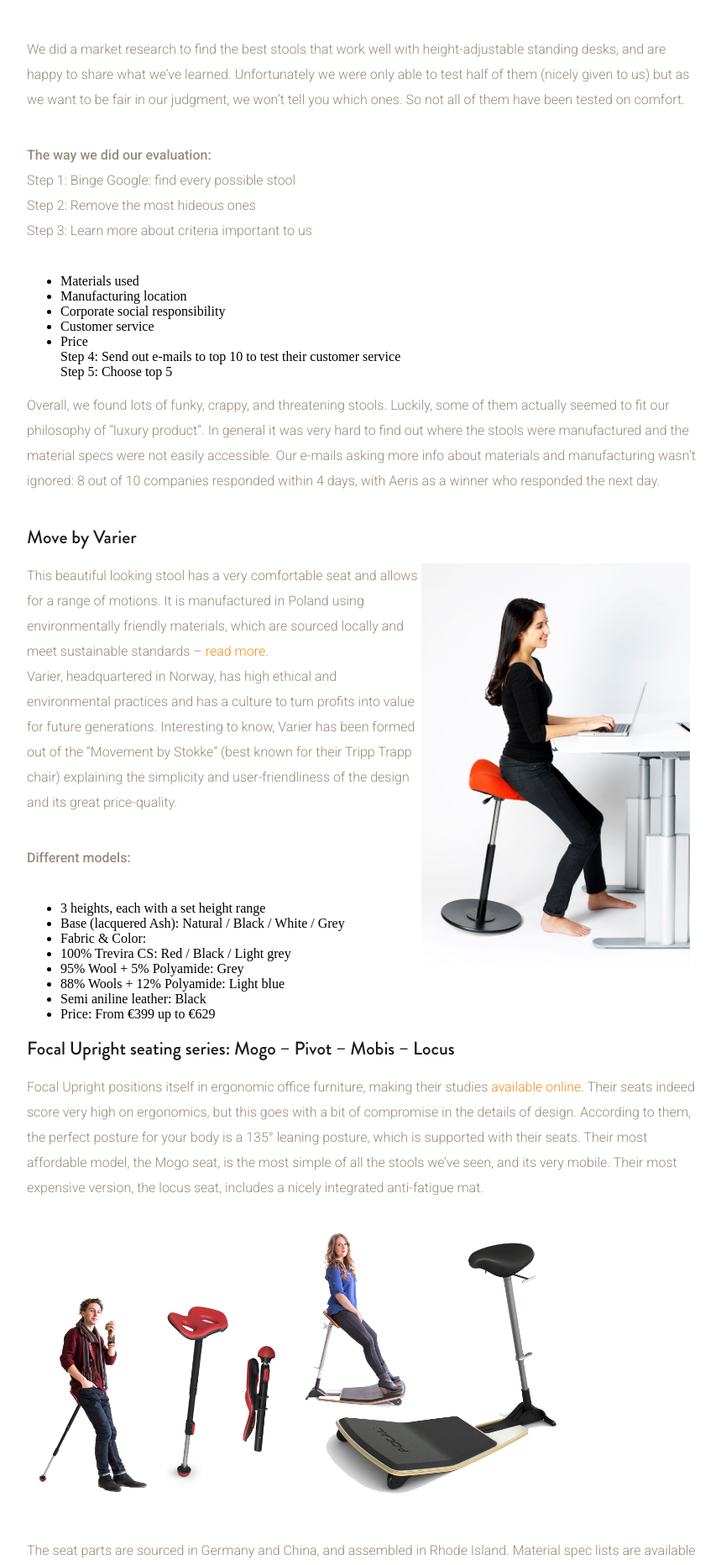
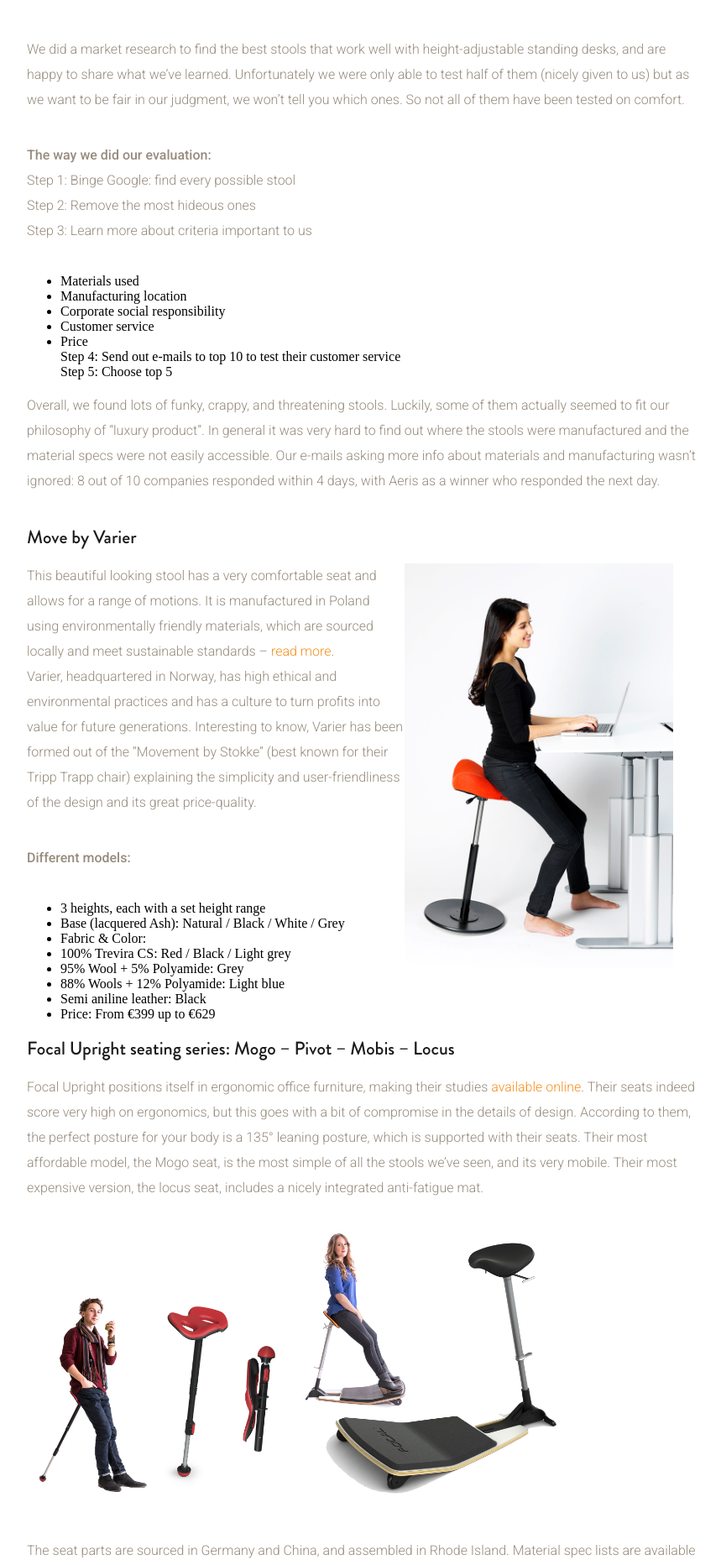
Before and after one commit to samuelrieder/jaswig.github.io, a Jekyll site: the page built from _posts/2016-06-27-stools.markdown, in a window 1280 px wide. Shown: the part 947-2811 px from the top of the page at 84% size, without its empty margins (38-897 px from the left). Built offline with Jekyll 4.4.1, drawn with Linux system fonts in a browser that asks for light colours; nearby versions of some CDN libraries.

Commit message:
Update 2016-06-27-stools.markdown

```diff
--- a/_posts/2016-06-27-stools.markdown
+++ b/_posts/2016-06-27-stools.markdown
@@ -41,7 +41,7 @@ Overall, we found lots of funky, crappy, and threatening stools. Luckily, some o
 
 ### Move by Varier
 
-![Move seat by Varier](/images/blog/variermove.jpg){:.small}{:style="float: right; margin:0 10px 20px 0"}
+![Move seat by Varier](/images/blog/variermove.jpg){:.small}{:style="float: right; margin:0 30px 0 0"}
 This beautiful looking stool has a very comfortable seat and allows for a range of motions. It is manufactured in Poland using environmentally friendly materials, which are sourced locally and meet sustainable standards – [read more](http://lib.store.yahoo.net/lib/thehumansolution/varier-move-standing-stool-data-sheet.pdf).
 Varier, headquartered in Norway, has high ethical and environmental practices and has a culture to turn profits into value for future generations. Interesting to know, Varier has been formed out of the “Movement by Stokke” (best known for their Tripp Trapp chair) explaining the simplicity and user-friendliness of the design and its great price-quality.
 
```
